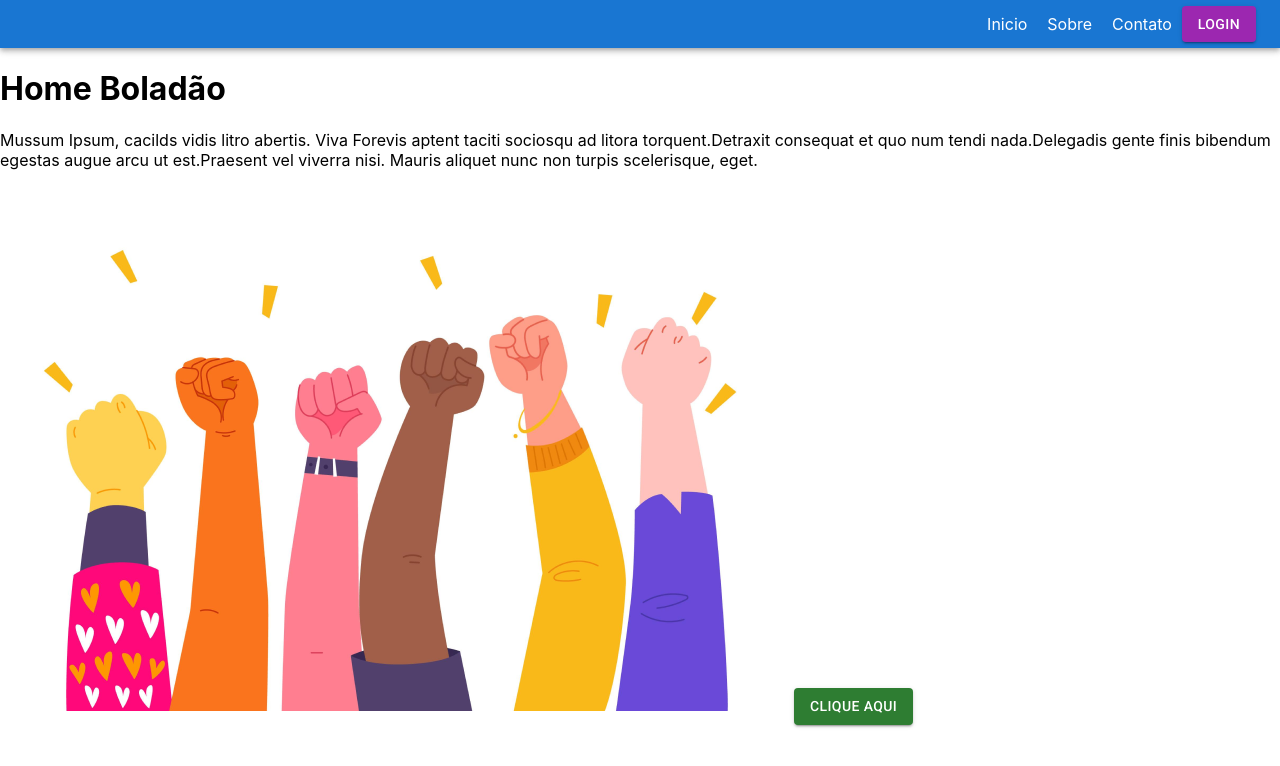
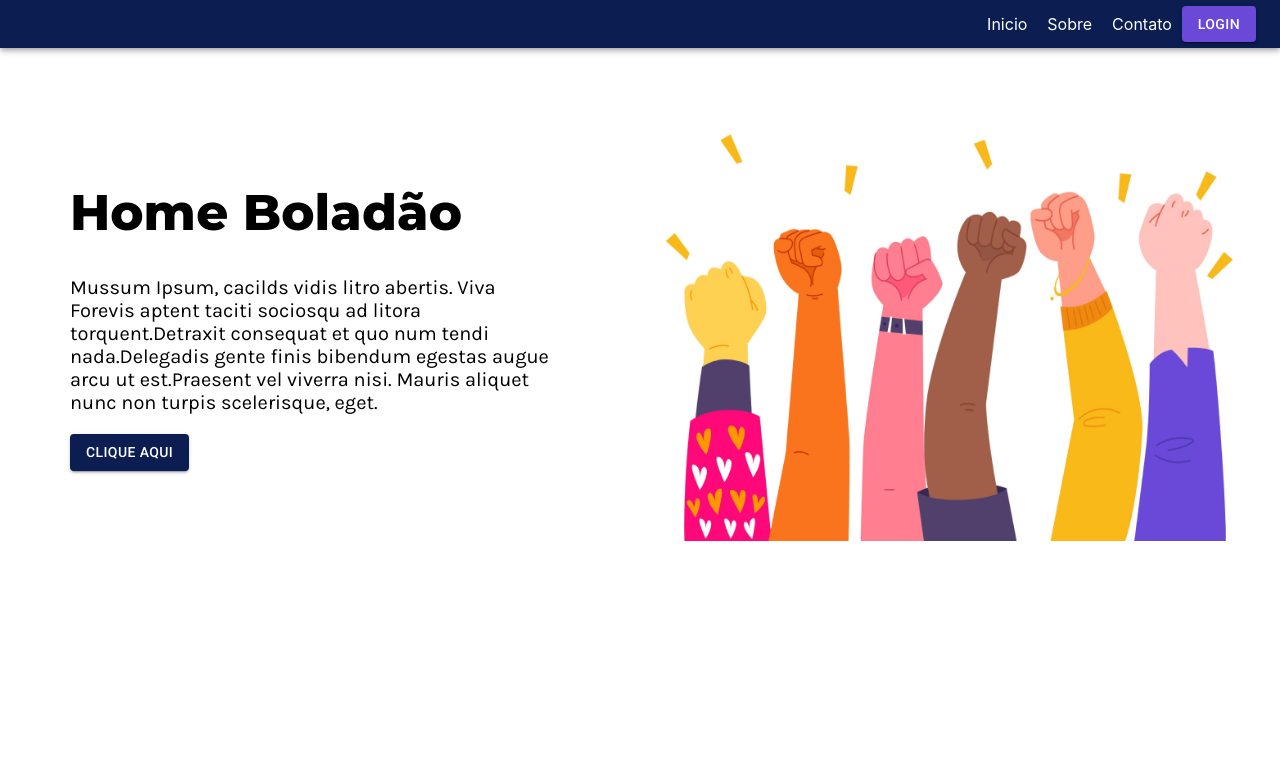
Before and after one commit to alinevitoriasi/boladao-web, a React (Create React App) app: page / in a window 1280 px wide. Shown: the top 766 px of the page. Built offline with nearby package versions, Linux system fonts and the light colour scheme; the HTML template or start-up script is replaced by a standard one.

Commit message:
:sparkles: Adiciona tema e estilo na pagina principal

```diff
--- a/src/App.tsx
+++ b/src/App.tsx
@@ -1,22 +1,37 @@
-import React from "react"
-import { Route, Routes, BrowserRouter } from "react-router-dom"
-import AppBar from "./components/appBar"
+import React from 'react';
+import { Route, Routes, BrowserRouter } from 'react-router-dom';
+import { createTheme, ThemeProvider } from '@mui/material';
 
-import About from "./pages/About"
-import Contact from "./pages/Contact"
-import Home from "./pages/Home"
+import AppBar from './components/appBar';
+
+import About from './pages/About';
+import Contact from './pages/Contact';
+import Home from './pages/Home';
 
 const App = () => {
-   return(
-      <BrowserRouter>
-        <AppBar/>
+  const appTheme = createTheme({
+    palette: {
+      primary: {
+        main: '#0B1D51',
+      },
+      secondary: {
+        main: '#6A49D8',
+      },
+    },
+  });
+
+  return (
+    <BrowserRouter>
+      <ThemeProvider theme={appTheme}>
+        <AppBar />
         <Routes>
-          <Route path="/" element={<Home/>}/>
-          <Route path="/sobre"  element={<About/>}/>
-          <Route path="/contato"  element={<Contact/>}/>
-       </Routes>
-      </BrowserRouter>
-   )
-}
+          <Route path='/' element={<Home />} />
+          <Route path='/sobre' element={<About />} />
+          <Route path='/contato' element={<Contact />} />
+        </Routes>
+      </ThemeProvider>
+    </BrowserRouter>
+  );
+};
 
-export default App
+export default App;
--- a/src/pages/Home/index.tsx
+++ b/src/pages/Home/index.tsx
@@ -1,26 +1,26 @@
-import React from 'react'
-import './style.css'
+import React from 'react';
+import './style.css';
 
 import Button from '../../components/button';
 
-import home from '../../assets/home-image.png'
+import home from '../../assets/home-image.png';
 
 const Home: React.FC = () => {
   return (
-    <div>
-        <h1>
-          Home Boladão
-        </h1>
-        <p>
-          Mussum Ipsum, cacilds vidis litro abertis. Viva Forevis aptent taciti sociosqu
-          ad litora torquent.Detraxit consequat et quo num tendi nada.Delegadis gente finis
-          bibendum egestas augue arcu ut est.Praesent vel viverra nisi.
-          Mauris aliquet nunc non turpis scelerisque, eget.
+    <div className='home'>
+      <div className='container-text'>
+        <h1 className='title'>Home Boladão</h1>
+        <p className='description'>
+          Mussum Ipsum, cacilds vidis litro abertis. Viva Forevis aptent taciti
+          sociosqu ad litora torquent.Detraxit consequat et quo num tendi
+          nada.Delegadis gente finis bibendum egestas augue arcu ut est.Praesent
+          vel viverra nisi. Mauris aliquet nunc non turpis scelerisque, eget.
         </p>
-        <img src={home} alt="Imagem" />
-        <Button text="Clique aqui" color="success"/>
+        <Button text='Clique aqui' color='primary' />
+      </div>
+      <img className='home-image' src={home} alt='Imagem' />
     </div>
   );
-}
+};
 
-export default Home
+export default Home;
--- a/src/pages/Home/style.css
+++ b/src/pages/Home/style.css
@@ -1,10 +1,18 @@
-.about-home {
-  background-color: #ecd1e6;
-  min-height: 100vh;
+.home {
   display: flex;
-  flex-direction: column;
-  align-items: center;
-  justify-content: center;
-  font-size: calc(10px + 2vmin);
-  color: white;
+  margin-top: 30px;
 }
+.container-text {
+  padding: 70px;
+}
+.title {
+  font-family: 'Montserrat', sans-serif;
+  font-size: 50px;
+}
+.description {
+  font-family: 'Karla', sans-serif;
+  font-size: 20px;
+}
+.home-image {
+  width: 650px;
+}
```
Also changed, not shown: src/pages/About/index.tsx (+6 -8 lines), src/pages/Contact/index.tsx (+7 -9 lines).
